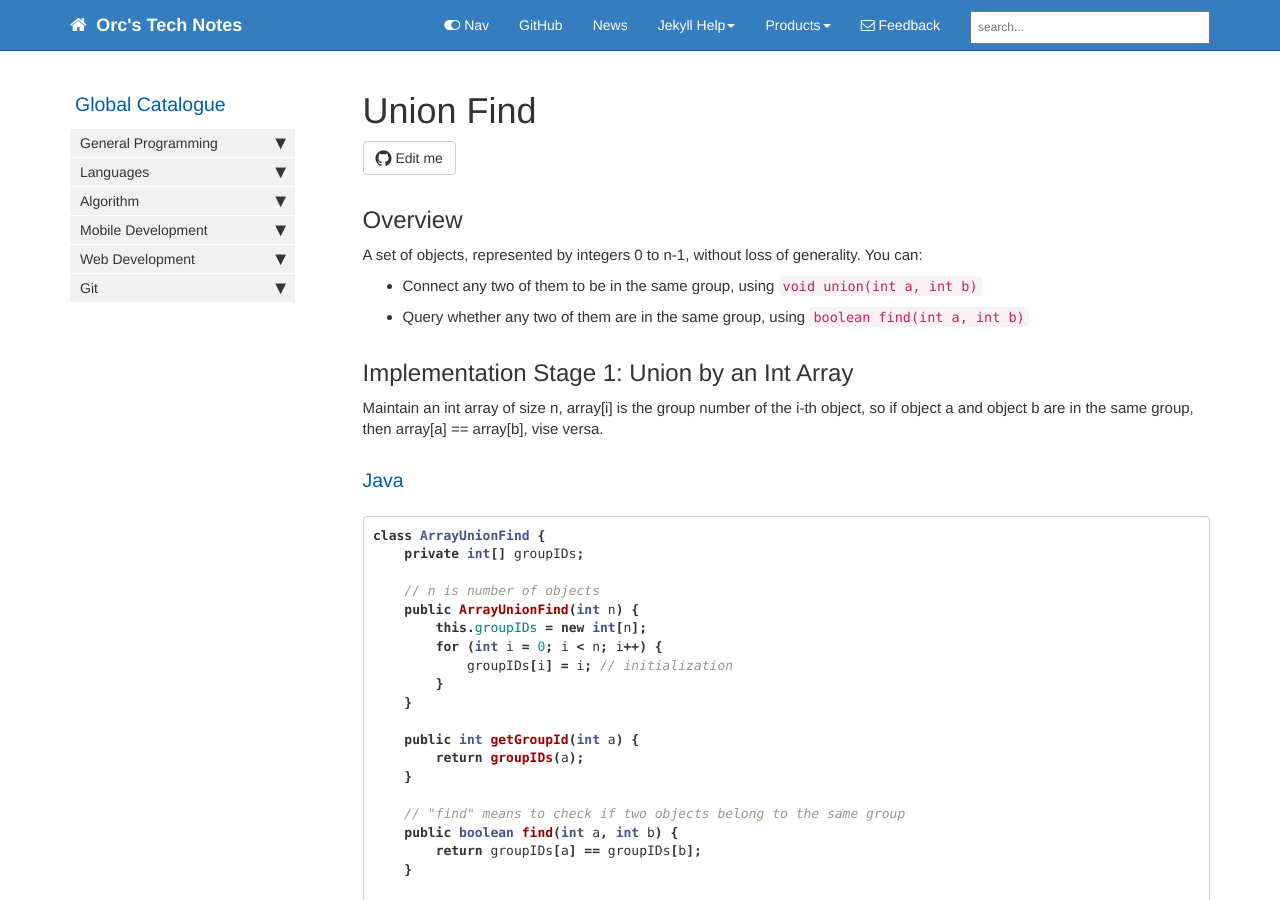
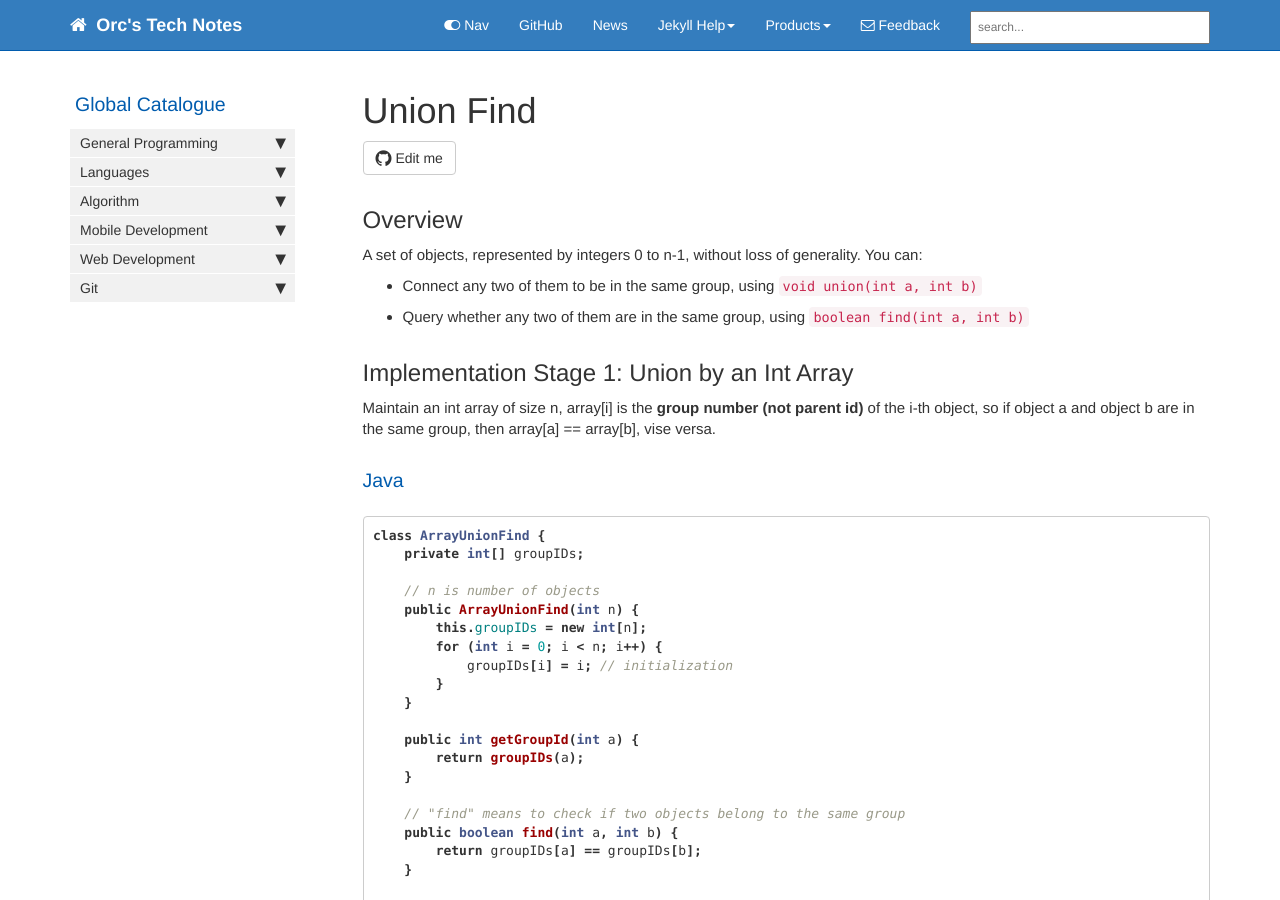
Before and after one commit to HungryOrc/hungryorc.github.io, a Jekyll site: the page built from pages/algorithm/algorithm_union_find.md, in a window 1280 px wide and 900 px high. Built offline with Jekyll 4.4.1, drawn with Linux system fonts in a browser that asks for light colours; nearby versions of some CDN libraries; comment, search, counter and statistics services are not loaded.

Commit message:
Update algorithm_union_find.md

```diff
--- a/pages/algorithm/algorithm_union_find.md
+++ b/pages/algorithm/algorithm_union_find.md
@@ -15,7 +15,7 @@ A set of objects, represented by integers 0 to n-1, without loss of generality.
 * Query whether any two of them are in the same group, using `boolean find(int a, int b)`
 
 ## Implementation Stage 1: Union by an Int Array
-Maintain an int array of size n, array[i] is the group number of the i-th object,
+Maintain an int array of size n, array[i] is the **group number (not parent id)** of the i-th object,
 so if object a and object b are in the same group, then array[a] == array[b], vise versa.
 
 ### Java
```
